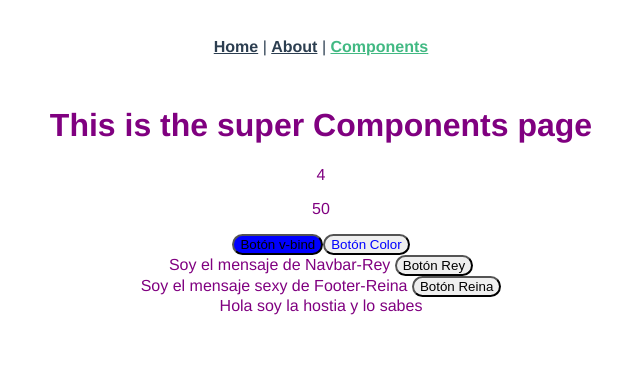
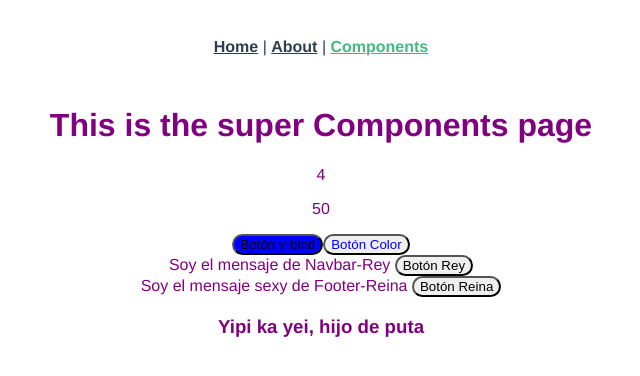
Before and after one commit to joaquinlmartin/lab-vue-basics, a Vue app: page /components in a window 1280 px wide. Shown: the top 376 px of the page, without its empty margins (319-959 px from the left). Built offline with nearby package versions, Linux system fonts and the light colour scheme.

Commit message:
javascript added

```diff
--- a/src/views/Components.vue
+++ b/src/views/Components.vue
@@ -1,7 +1,7 @@
 <template>
      <div class="component">
       <h1>This is the {{ adjetive }} Components page</h1>
-      <p>{{2 + 2}}</p>
+      <p v-if="mySuperArray.length > 0 && mySuperArray.length === 5">{{2 + 2}}</p>
       <p>{{5 * 10}}</p>
       <button v-bind:class="clicked ? 'joderred' : 'hostiablue'"
        v-on:click ="clicked = !clicked" class="btn">Botón v-bind</button>
@@ -9,7 +9,8 @@
        class="btn">Botón Color</button>
      <Navbar/>
      <Footer></Footer>
-    {{message}}
+    <h3 v-if="showMessage">{{message}}</h3>
+    <h3 v-else>{{messageAlternative}}</h3>
     </div>
 </template>
 
@@ -21,11 +22,14 @@ export default {
   name: 'Components',
   data() {
     return {
-      message: 'Hola soy la hostia y lo sabes',
+      message: 'Soy la hostia y lo sabes',
       property: 'Blank',
       clicked: false,
       activeColor: 'blue',
       adjetive: 'super',
+      showMessage: false,
+      messageAlternative: 'Yipi ka yei, hijo de puta',
+      mySuperArray: [1, 2, 3, 4, 5],
     };
   },
   components: {
```
